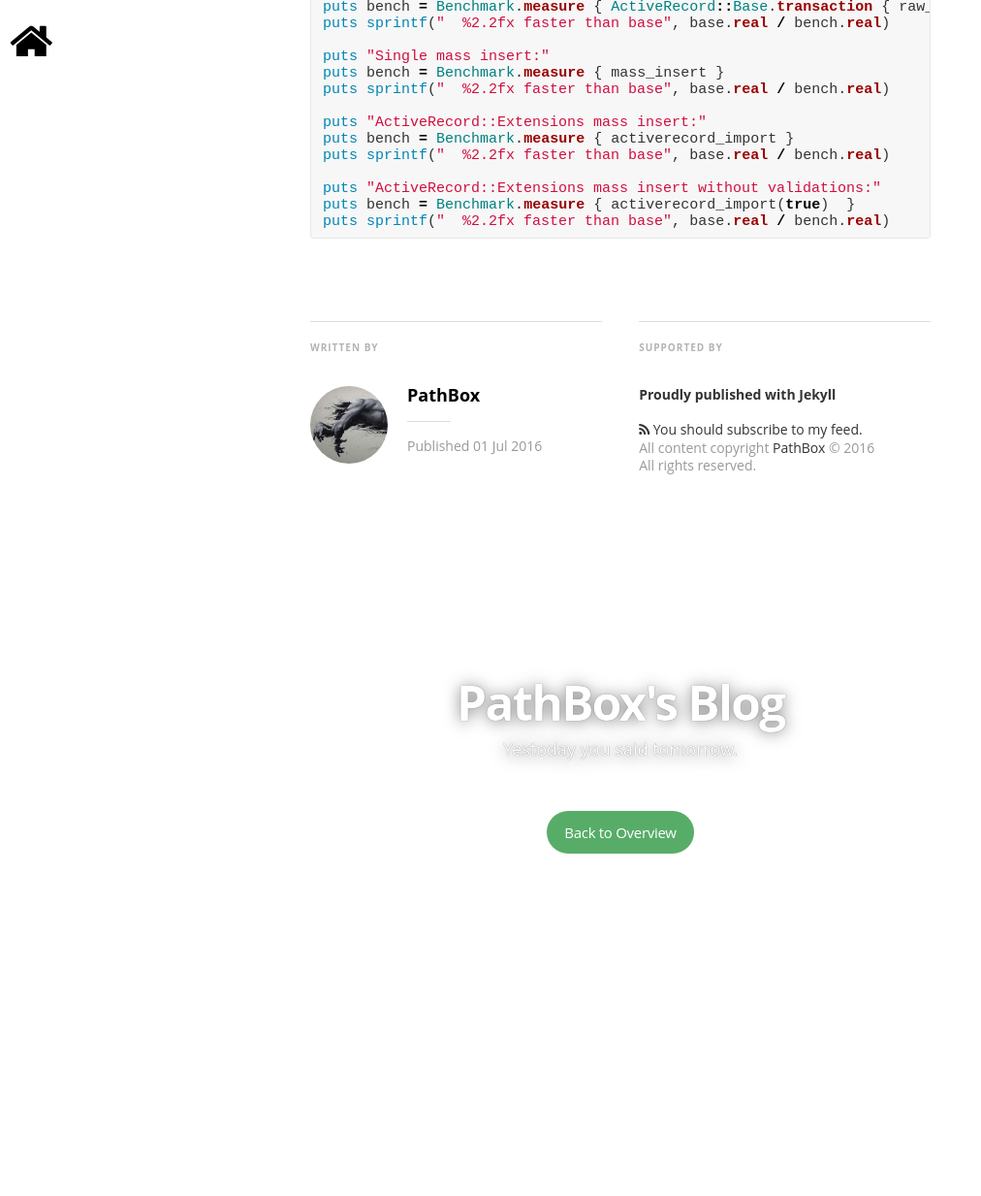
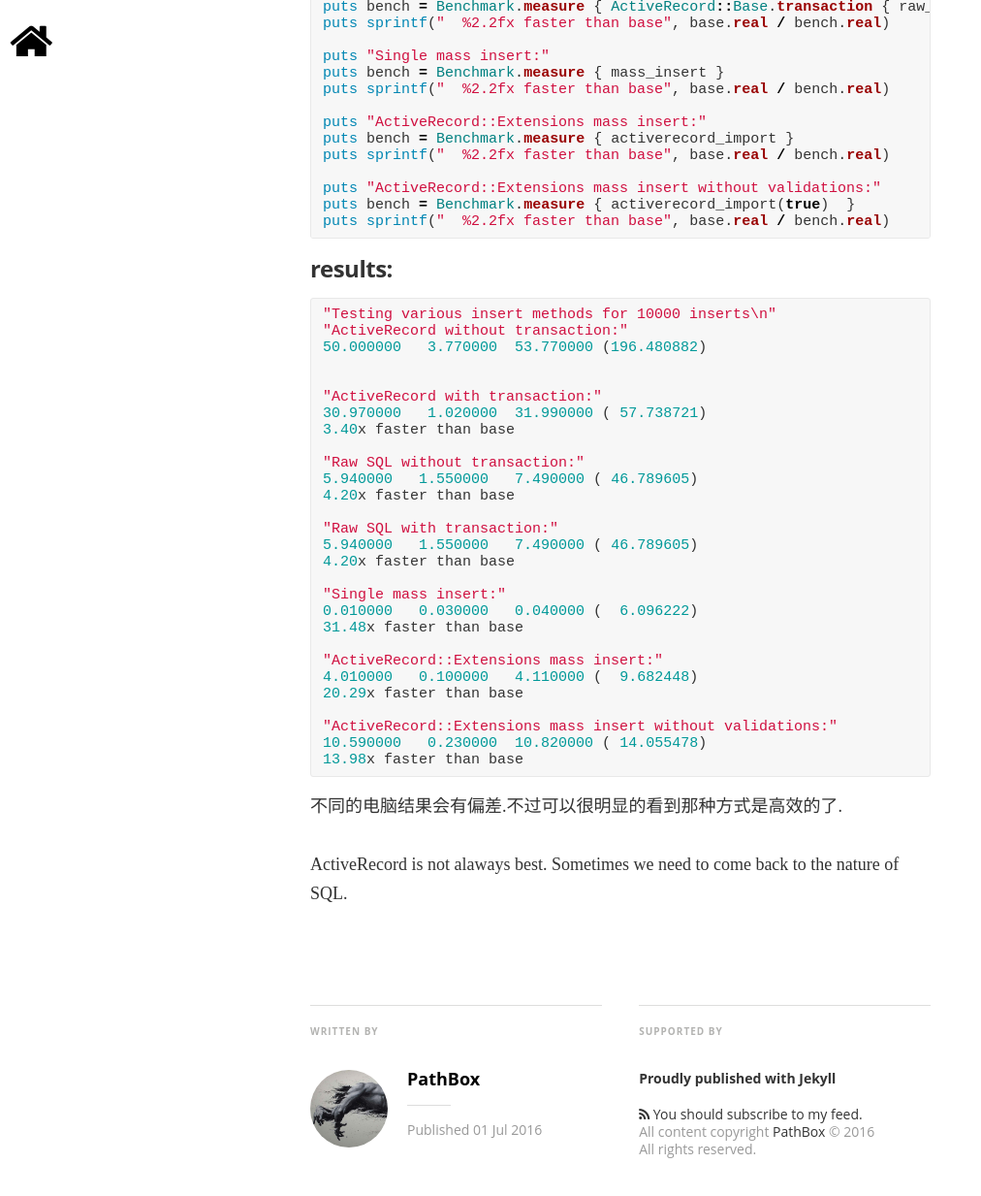
Before and after one commit to pathbox/pathbox.github.io, a Jekyll site: the page built from _posts/2016-07-01-rails-sql-quick-insert.md, in a window 1280 px wide and 1400 px high, scrolled down 3508 px. Shown: the top 1233 px of the window at 97% size, without its empty margins (0-1012 px from the left). Built offline with Jekyll 4.4.1, drawn with Linux system fonts in a browser that asks for light colours; nearby versions of some CDN libraries; some web fonts are replaced; comment, search, counter and statistics services are not loaded; before the commit the page ends 4478 px from its top, so only the background shows below that.

Commit message:
fine and commit

````diff
--- a/_posts/2016-07-01-rails-sql-quick-insert.md
+++ b/_posts/2016-07-01-rails-sql-quick-insert.md
@@ -153,3 +153,40 @@ puts "ActiveRecord::Extensions mass insert without validations:"
 puts bench = Benchmark.measure { activerecord_import(true)  }
 puts sprintf("  %2.2fx faster than base", base.real / bench.real)
 ```
+
+### results:
+
+```ruby
+"Testing various insert methods for 10000 inserts\n"
+"ActiveRecord without transaction:"
+50.000000   3.770000  53.770000 (196.480882)
+
+
+"ActiveRecord with transaction:"
+30.970000   1.020000  31.990000 ( 57.738721)
+3.40x faster than base
+
+"Raw SQL without transaction:"
+5.940000   1.550000   7.490000 ( 46.789605)
+4.20x faster than base
+
+"Raw SQL with transaction:"
+5.940000   1.550000   7.490000 ( 46.789605)
+4.20x faster than base
+
+"Single mass insert:"
+0.010000   0.030000   0.040000 (  6.096222)
+31.48x faster than base
+
+"ActiveRecord::Extensions mass insert:"
+4.010000   0.100000   4.110000 (  9.682448)
+20.29x faster than base
+
+"ActiveRecord::Extensions mass insert without validations:"
+10.590000   0.230000  10.820000 ( 14.055478)
+13.98x faster than base
+```
+
+不同的电脑结果会有偏差.不过可以很明显的看到那种方式是高效的了.
+
+ActiveRecord is not alaways best. Sometimes we need to come back to the nature of SQL.
````
